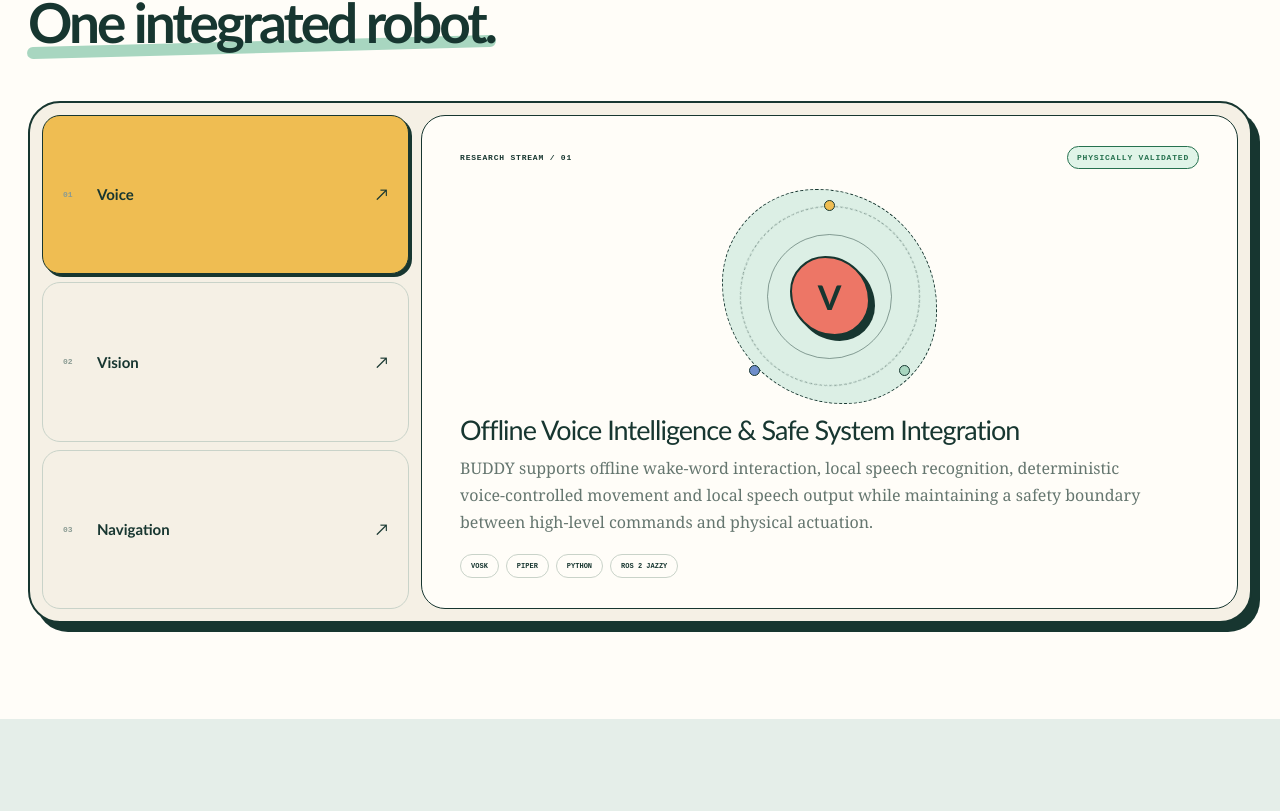
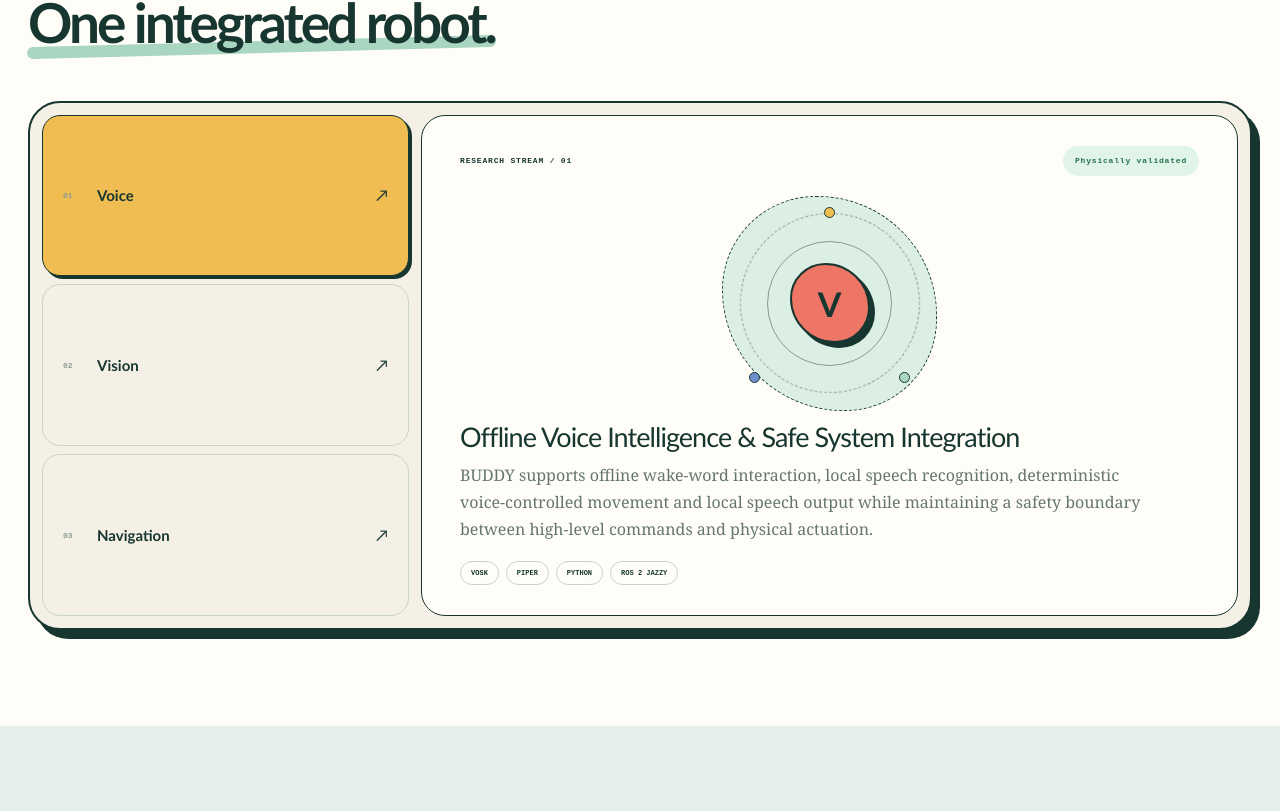
Before and after one commit to Exacdaktylos/RP-SE-026-040-Website, a Next.js app: page / in a window 1280 px wide. Shown: the part 2666-3477 px from the top of the page. Built offline with nearby package versions, Linux system fonts and the light colour scheme.

Commit message:
update in global css

```diff
--- a/app/globals.css
+++ b/app/globals.css
@@ -1265,20 +1265,23 @@ button {
 
 .status {
   display: inline-flex;
-
-  width: max-content;
-
-  border: 1px solid currentColor;
-  border-radius: 100px;
-
-  padding: 6px 9px;
-
-  font:
-    800 7px ui-monospace,
-    monospace;
-
-  text-transform: uppercase;
-  letter-spacing: 0.07em;
+  align-items: center;
+  justify-content: center;
+
+  min-width: 84px;
+  min-height: 30px;
+
+  padding: 6px 12px;
+
+  border-radius: 999px;
+
+  font-size: 10px;
+  font-weight: 700;
+
+  line-height: 1;
+  white-space: nowrap;
+
+  box-sizing: border-box;
 }
 
 .status-complete {
```
